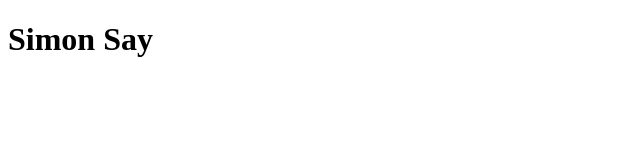
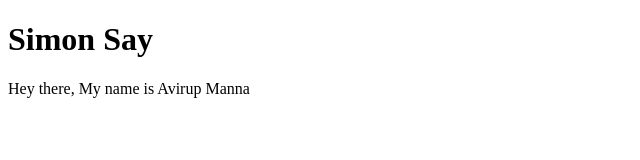
Before and after one commit to Rik-dev26/delta-demo, a plain HTML site: page index.html in a window 1280 px wide. Shown: the whole page, without its empty margins (0-640 px from the left). Drawn offline with Linux system fonts and the light colour scheme.

Commit message:
add demo feature update

```diff
--- a/index.html
+++ b/index.html
@@ -8,7 +8,7 @@
 </head>
 <body>
     <h1>Simon Say</h1>
-
+    <p>Hey there, My name is Avirup Manna</p>
     <script src="app.js"></script>
 </body>
 </html>
```
